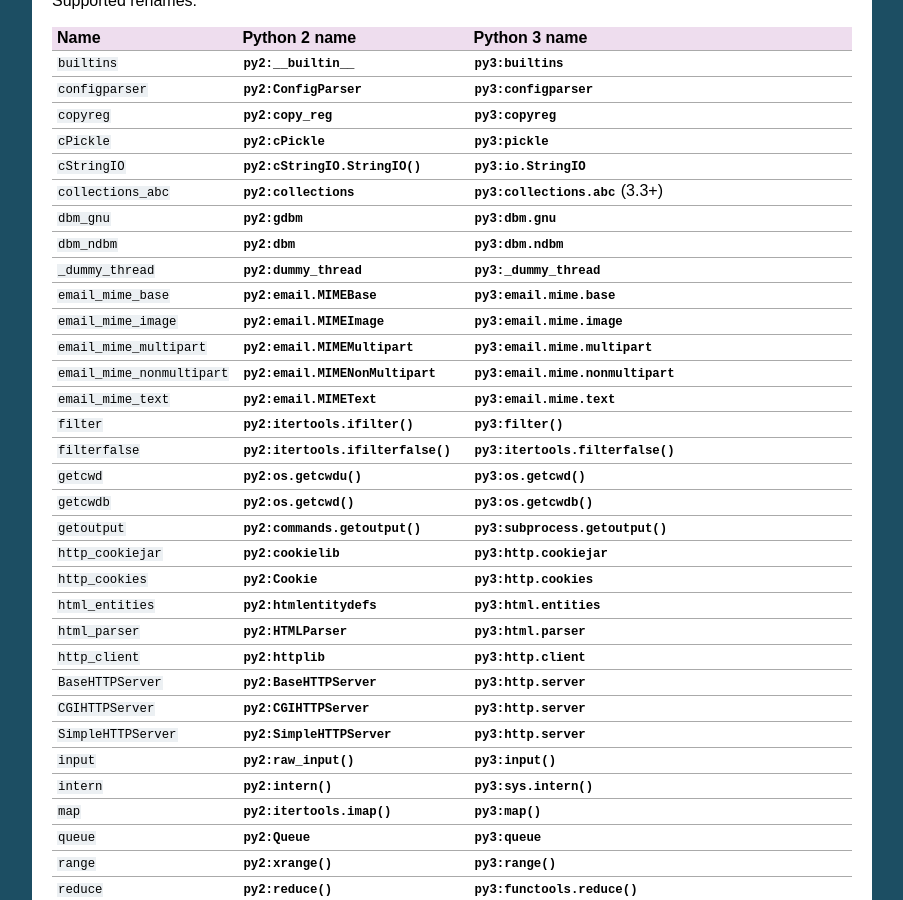
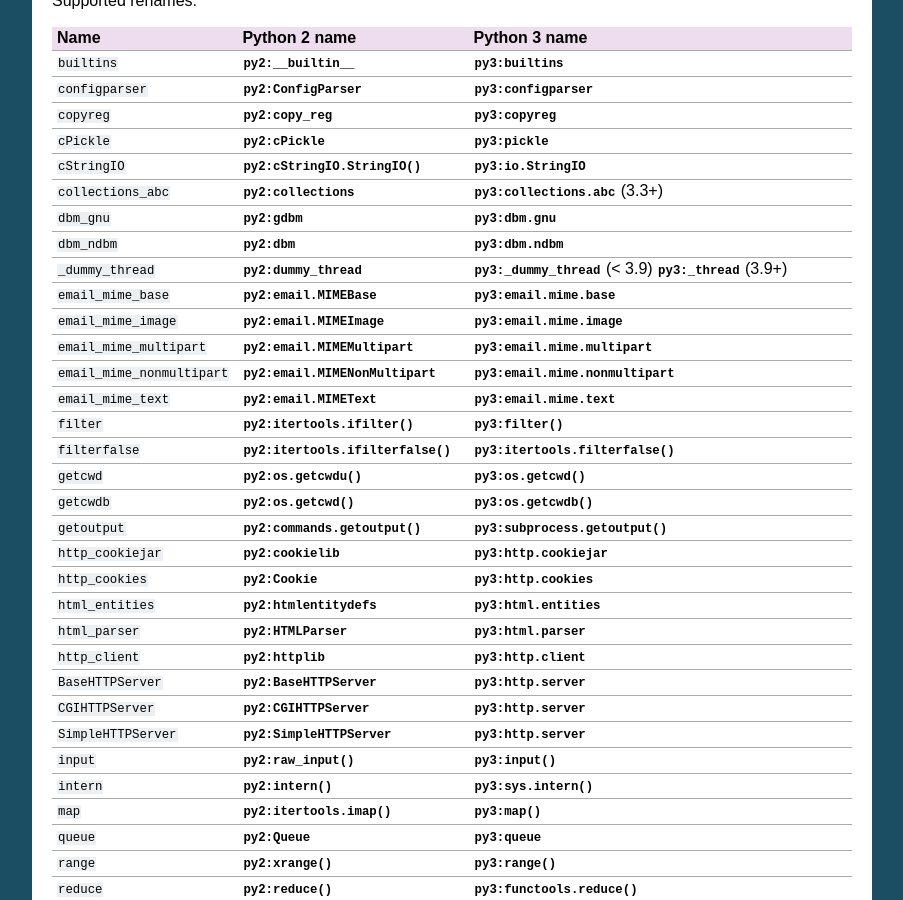
Before and after one commit to benjaminp/six, a Sphinx documentation site: the page built from documentation/index.rst, in a window 1280 px wide and 900 px high, scrolled down 7754 px. Shown: the whole window, without its empty margins (198-1101 px from the left). Built offline with Sphinx 7.4.7, drawn with Linux system fonts in a browser that asks for light colours.

Commit message:
Point _dummy_thread to _thread on Python 3.9.
Fixes #317.

```diff
--- a/documentation/index.rst
+++ b/documentation/index.rst
@@ -591,7 +591,8 @@ Supported renames:
 +------------------------------+-------------------------------------+---------------------------------------+
 | ``dbm_ndbm``                 | :mod:`py2:dbm`                      | :mod:`py3:dbm.ndbm`                   |
 +------------------------------+-------------------------------------+---------------------------------------+
-| ``_dummy_thread``            | :mod:`py2:dummy_thread`             | :mod:`py3:_dummy_thread`              |
+| ``_dummy_thread``            | :mod:`py2:dummy_thread`             | :mod:`py3:_dummy_thread` (< 3.9)      |
+|                              |                                     | :mod:`py3:_thread` (3.9+)             |
 +------------------------------+-------------------------------------+---------------------------------------+
 | ``email_mime_base``          | :mod:`py2:email.MIMEBase`           | :mod:`py3:email.mime.base`            |
 +------------------------------+-------------------------------------+---------------------------------------+
--- a/six.py
+++ b/six.py
@@ -259,7 +259,7 @@ _moved_attributes = [
     MovedModule("copyreg", "copy_reg"),
     MovedModule("dbm_gnu", "gdbm", "dbm.gnu"),
     MovedModule("dbm_ndbm", "dbm", "dbm.ndbm"),
-    MovedModule("_dummy_thread", "dummy_thread", "_dummy_thread"),
+    MovedModule("_dummy_thread", "dummy_thread", "_dummy_thread" if sys.version < (3, 9) else "_thread"),
     MovedModule("http_cookiejar", "cookielib", "http.cookiejar"),
     MovedModule("http_cookies", "Cookie", "http.cookies"),
     MovedModule("html_entities", "htmlentitydefs", "html.entities"),
```
Also changed, not shown: 1 other file.
